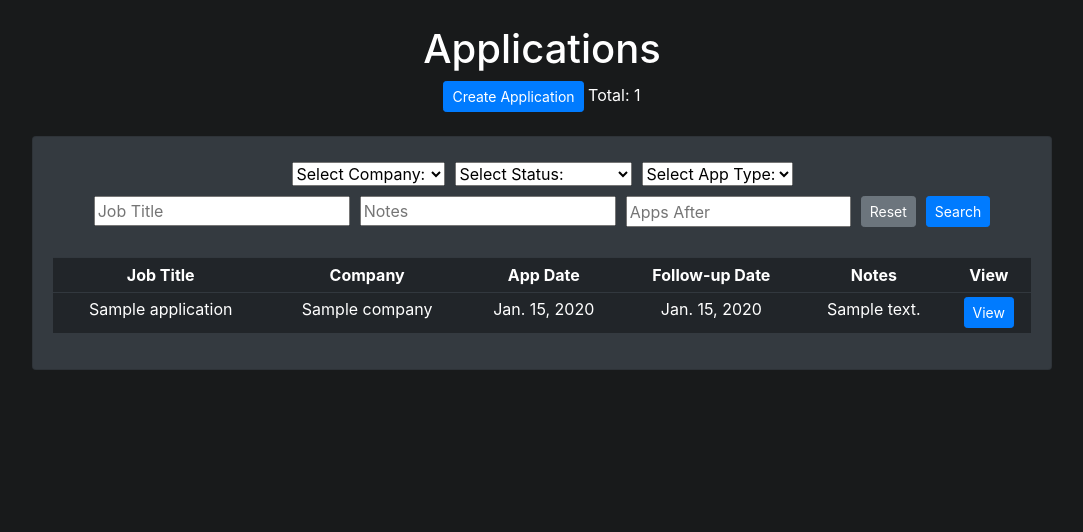
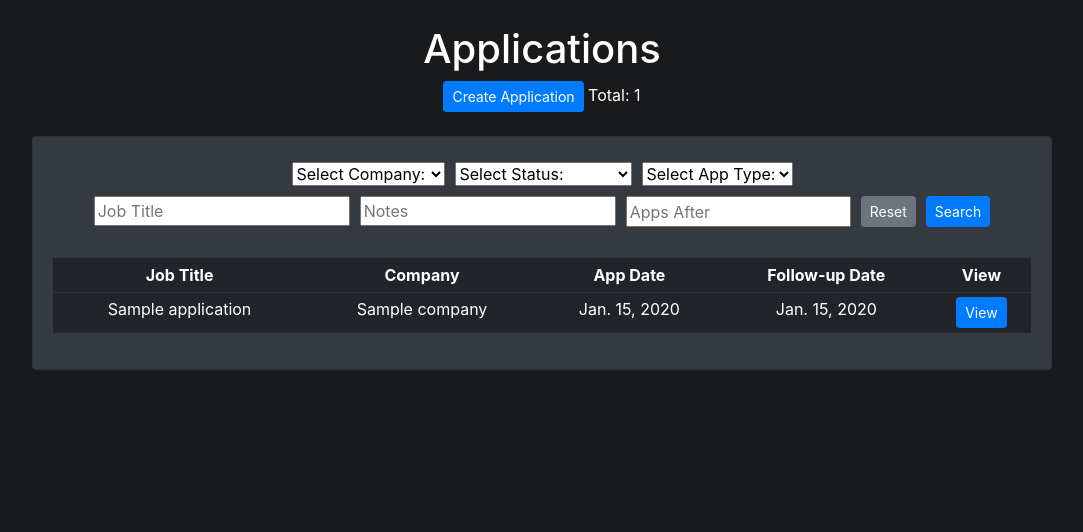
Before and after one commit to joshmckinney/appsaway, a Django app: page /app/list in a window 1280 px wide. Shown: the part 56-588 px from the top of the page, without its empty margins (98-1181 px from the left). Run offline with Django 3.2, Linux system fonts and the light colour scheme; a user stored in the database is signed in; tables that the repository leaves empty hold one stand-in row (values such as "Sample post"); data that the repository does not hold is empty; some libraries are stand-ins or nearby versions.

Commit message:
Cleanup view

```diff
--- a/appsaway/backend/templates/backend/applist.html
+++ b/appsaway/backend/templates/backend/applist.html
@@ -159,7 +159,6 @@
                                 <th>Company</th>
                                 <th>App Date</th>
                                 <th>Follow-up Date</th>
-                                <th>Notes</th>
                                 <th>View</th>
                             </tr>
                             {% for application in applications %}
@@ -168,7 +167,6 @@
                                 <td>{{ application.company }}</td>
                                 <td>{{ application.app_date }}</td>
                                 <td>{{ application.followup_date }}</td>
-                                <td>{{ application.app_notes }}</td>
                                 <td><a class="btn btn-primary btn-sm btn-primary" href="{% url 'app' application.pk %}">View</a></td>
                             </tr>
                             {% endfor %}
```
